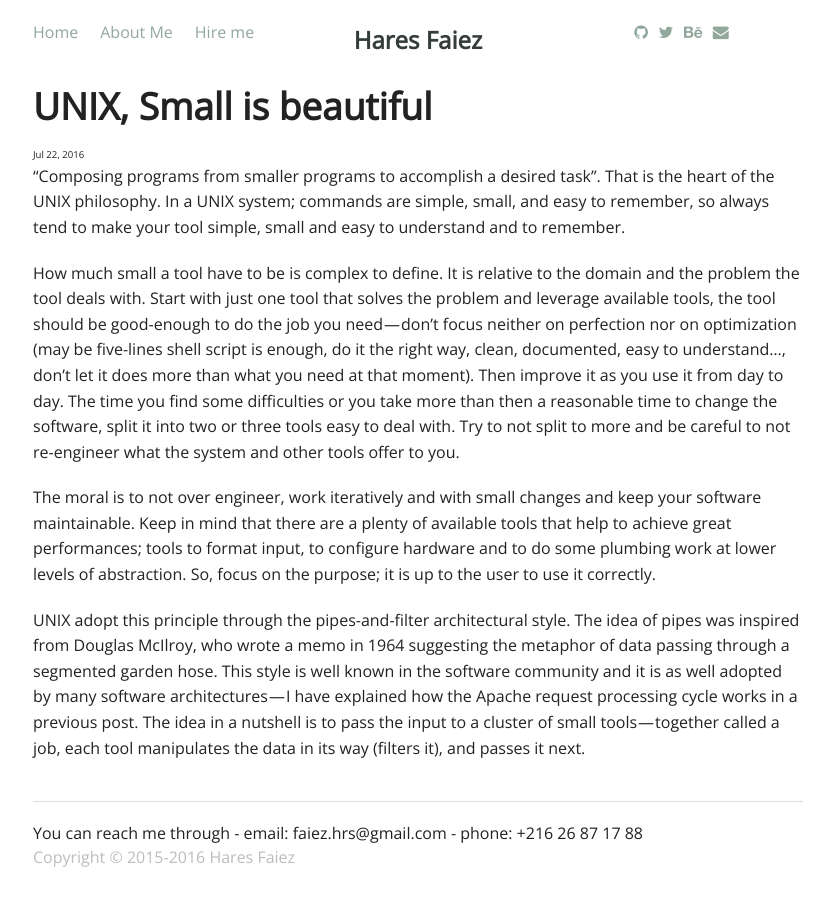
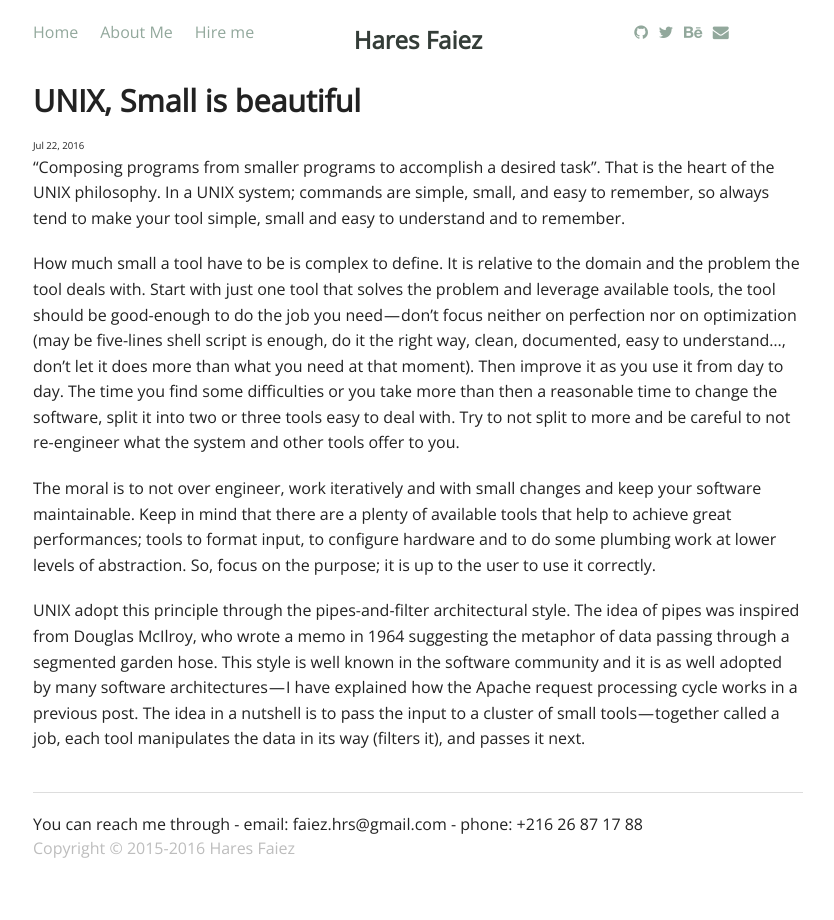
Before and after one commit to haresfaiez/haresfaiez.github.io, a Jekyll site: the page built from _posts/2016-07-22-UNIX-small-is-beautiful.markdown, in a window 1280 px wide. Shown: the whole page, without its empty margins (222-1056 px from the left). Built offline with Jekyll 4.4.1, drawn with Linux system fonts in a browser that asks for light colours; some web fonts are replaced; comment, search, counter and statistics services are not loaded.

```diff
--- a/_layouts/post.html
+++ b/_layouts/post.html
@@ -5,7 +5,7 @@ layout: default
   <section class="small-12 large-12 columns">
     <article itemscope itemtype="http://schema.org/BlogPosting">
       <header>
-	<h2 itemprop="name headline" class="content-heading">{{ page.title }}</h2>
+	<h2 itemprop="name headline" class="headline">{{ page.title }}</h2>
 	<small class="text-details text-primary_bright">
 	  <time class="post__meta" datetime="{{ page.date | date_to_xmlschema }}" itemprop="datePublished">
 	    {{ page.date | date: "%b %-d, %Y" }}
--- a/_sass/custom/_typography.scss
+++ b/_sass/custom/_typography.scss
@@ -15,13 +15,14 @@ h1, h2, h3, h4, h5, h6 {
   font-family: $sans-serif-font;
 }
 
-.content-heading {
+article > header > .headline {
   font-weight: bold;
+  font-size  : 1.9em;
 }
 
-.text-bloc > .heading {
+.text-bloc > .headline {
   font-weight: bold;
-  font-size  : 1.4em;
+  font-size  : 1.3em;
 }
 
 .logo {
```
